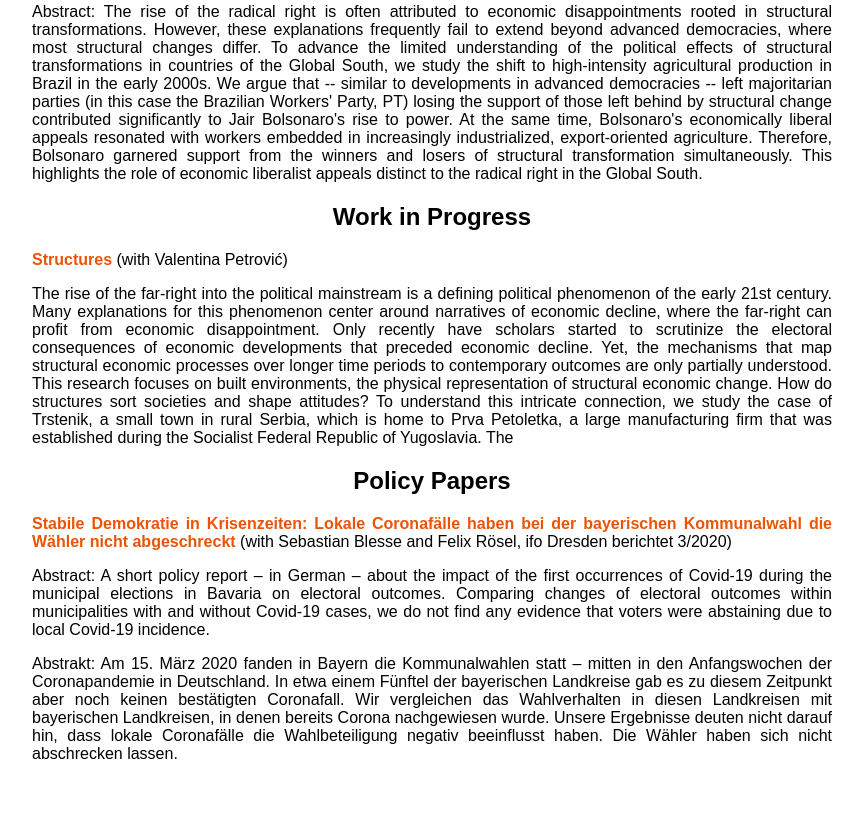
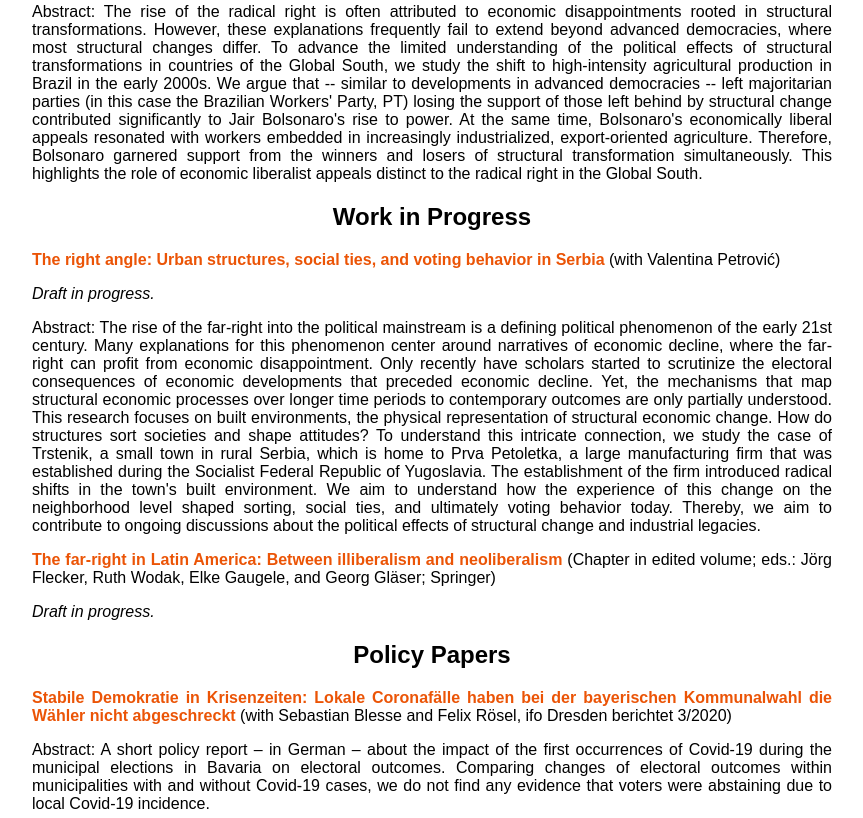
Before and after one commit to philker/philker.github.io, a plain HTML site: page research.html in a window 1280 px wide. Shown: the part 1156-1974 px from the top of the page, without its empty margins (208-1071 px from the left). Before the commit the page ends 1935 px from the top, so only its background shows below. Drawn offline with Linux system fonts and the light colour scheme.

Commit message:
Update research.html

```diff
--- a/research.html
+++ b/research.html
@@ -38,7 +38,7 @@
 <p>Abstract: How do distributive politics affect participation under incomplete information? We theorize a novel mechanism that we call asymmetric participation, which explains participation as a self-selection process induced by a broadly targeted welfare benefit. Incomplete information about the de facto allocation of benefits causes asymmetric participation. When citizens expect particularistic distribution and access to the benefit depends on voter registration, supporters of the incumbent, who supplies the benefit, self-select into the electorate. This creates an incumbency advantage. We illustrate this argument using the case of the Renda Básica de Cidadania (RBC) in Maricá, Brazil, the largest unconditional cash transfer program in Latin America. Based on qualitative evidence, we develop a formal model, which we test against novel survey data. We find that under the de facto procedure of implementation, supporters of the incumbent supplying the RBC self-select into the electorate, and engage more in activities that signal party loyalty.</p>
 
 	<p> <strong> <a href="https://github.com/philker/Somtimes-the-grass-is-greener-on-the-other-side/blob/main/how_terrorism_final_appendix%20(3).pdf">How terrorism affects support for democracy</a> </strong></p>
-<p><em>Forthcoming at Public Choice</em></p>
+<p><em>Forthcoming in Public Choice.</em></p>
 	<p> Previously circulated under "Sometimes the grass is greener on the other side: How terrorism affects preference for democracy"</p>
 	<p>Abstract: Concerns that terrorist attacks reduce citizens’ support for democracy and hinder democratization are widespread. Contrary to these concerns, we show that reported support for democracy is not lower after terrorist attacks across 10 cases of unexpected events during surveys in 10 African countries. In three cases, we detect significantly higher support for democracy after attacks. Jointly analyzing the 10 cases reveals that particularly respondents who evaluate their state as undemocratic report more support for democracy after attacks. Among individuals who perceive their state as democratic, we find no difference in support for democracy. Trust in the president and the ruling party is generally lower after attacks. We propose that citizens respond adversely to limited capacities to express dissatisfaction with the government under perceived non-democratic rule, and thus support democracy more after terrorist attacks when the political system is perceived as undemocratic. In contrast to prior research, our results provide a positive outlook on the resilience of support for democracy in the face of adversity.</p>
 
@@ -57,8 +57,23 @@ state of the world, i.e., unambiguous evidence that contradicts governmental mis
 
 
 <h2>Work in Progress</h2>
-<p><strong><a>Structures </a> </strong>(with Valentina Petrović)</p>
-The rise of the far-right into the political mainstream is a defining political phenomenon of the early 21st century. Many explanations for this phenomenon center around narratives of economic decline, where the far-right can profit from economic disappointment. Only recently have scholars started to scrutinize the electoral consequences of economic developments that preceded economic decline. Yet, the mechanisms that map structural economic processes over longer time periods to contemporary outcomes are only partially understood. This research focuses on built environments, the physical representation of structural economic change. How do structures sort societies and shape attitudes? To understand this intricate connection, we study the case of Trstenik, a small town in rural Serbia, which is home to Prva Petoletka, a large manufacturing firm that was established during the Socialist Federal Republic of Yugoslavia. The
+<p><strong><a>The right angle: Urban structures, social ties, and voting behavior in Serbia</a> </strong>(with Valentina Petrović)</p>
+<p><em>Draft in progress. </em></p>
+<p> Abstract: The rise of the far-right into the political mainstream is a
+	defining political phenomenon of the early 21st century. Many explanations for this phenomenon
+	center around narratives of economic decline, where the far-right can profit from economic disappointment.
+	Only recently have scholars started to scrutinize the electoral consequences of economic developments that preceded economic decline.
+	Yet, the mechanisms that map structural economic processes over longer time periods to contemporary outcomes are only partially understood.
+	This research focuses on built environments, the physical representation of structural economic change. How do structures sort societies and shape attitudes?
+	To understand this intricate connection, we study the case of Trstenik, a small town in rural Serbia, which is home to Prva Petoletka,
+	a large manufacturing firm that was established during the Socialist Federal Republic of Yugoslavia. The establishment of the firm introduced radical shifts in the town's built environment.
+	We aim to understand how the experience of this change on the neighborhood level shaped sorting, social ties, and ultimately voting behavior today.
+	Thereby, we aim to contribute to ongoing discussions about the political effects of structural change and industrial legacies.</p>
+
+
+<p><strong><a>The far-right in Latin America: Between illiberalism and neoliberalism </a> </strong>(Chapter in edited volume; eds.: Jörg Flecker, Ruth Wodak, Elke Gaugele, and Georg Gläser; Springer)</p>
+<p><em>Draft in progress. </em></p>
+
 
 <h2>Policy Papers</h2>
 <p><strong><a href="https://www.ifo.de/publikationen/2020/aufsatz-zeitschrift/stabile-demokratie-krisenzeiten-lokale-coronafaelle-haben">Stabile Demokratie in Krisenzeiten: Lokale Coronafälle haben bei der bayerischen Kommunalwahl die Wähler nicht abgeschreckt</a></strong> (with Sebastian Blesse and Felix Rösel, ifo Dresden berichtet 3/2020)</p>
```
